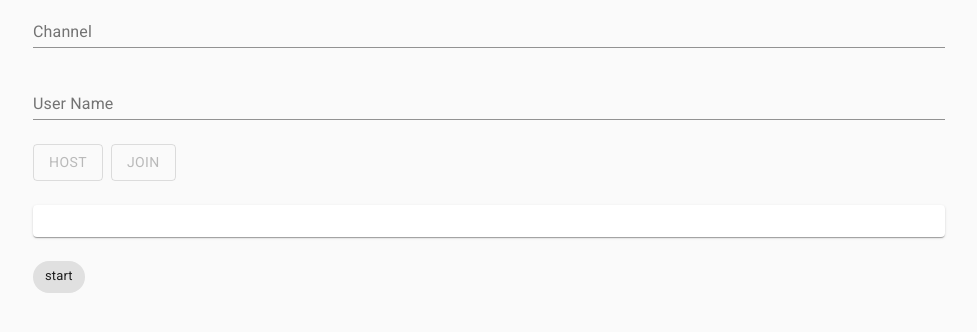
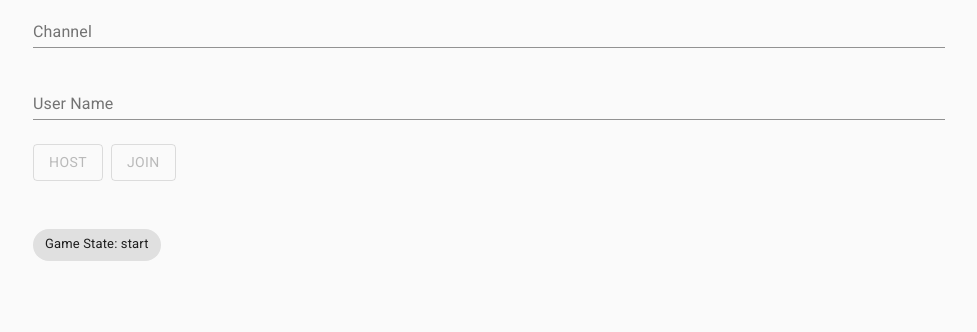
Before and after one commit to BillFugina/ppoker, a React (Create React App) app in the folder clientapp/: page / in a window 1280 px wide. Shown: the top 332 px of the page, without its empty margins (151-1128 px from the left). Built offline with nearby package versions, Linux system fonts and the light colour scheme.

Commit message:
add preliminary UI

```diff
--- a/clientapp/src/app-state/actions.ts
+++ b/clientapp/src/app-state/actions.ts
@@ -1,4 +1,4 @@
-import { ChannelMessage, AppState } from 'app-state/definitions'
+import { ChannelMessage, AppState, Value } from 'app-state/definitions'
 
 export const addUser = (user: string) => ({
   type: 'addUser' as const,
@@ -65,6 +65,24 @@ export const broadcastAction = (action: BroadcastableAction, recipient?: string)
   recipient,
 })
 
+export const openRound = () => ({
+  type: 'openRound' as const,
+})
+
+export const closeRound = () => ({
+  type: 'closeRound' as const,
+})
+
+export const startNewRound = () => ({
+  type: 'startNewRound' as const,
+})
+
+export const submitVote = (userName: string, value?: Value) => ({
+  type: 'submitVote' as const,
+  userName,
+  value,
+})
+
 export type BroadcastableAction =
   | ReturnType<typeof addUser>
   | ReturnType<typeof removeUser>
@@ -77,6 +95,10 @@ export type BroadcastableAction =
   | ReturnType<typeof broadcastState>
   | ReturnType<typeof leaveChannel>
   | ReturnType<typeof updateSendFunction>
+  | ReturnType<typeof openRound>
+  | ReturnType<typeof closeRound>
+  | ReturnType<typeof startNewRound>
+  | ReturnType<typeof submitVote>
 
 export type AppStateAction = BroadcastableAction | ReturnType<typeof broadcastAction>
 
--- a/clientapp/src/app-state/definitions.ts
+++ b/clientapp/src/app-state/definitions.ts
@@ -10,6 +10,33 @@ export const gameStates = [
 ] as const
 export type GameState = typeof gameStates[number]
 
+export const roundStates = ['waiting', 'open', 'closed'] as const
+
+export type RoundState = typeof roundStates[number]
+
+export type RoundValues = { [name: string]: Value | undefined }
+
+export type AppState = {
+  channelName: string
+  channelOwner: string
+  gameState: GameState
+  roundState: RoundState
+  roundValues: RoundValues
+  send?: (message: ChannelMessage) => any
+  userName: string
+  users: string[]
+}
+
+export const defaultAppState = (): AppState => ({
+  channelName: '',
+  channelOwner: '',
+  gameState: 'start',
+  roundState: 'waiting',
+  roundValues: {},
+  userName: '',
+  users: [],
+})
+
 export type ChannelMessage = {
   action: AppStateAction
   channel: string
@@ -19,19 +46,19 @@ export type ChannelMessage = {
   toUser?: string
 }
 
-export type AppState = {
-  channelName: string
-  channelOwner: string
-  gameState: GameState
-  send?: (message: ChannelMessage) => any
-  userName: string
-  users: string[]
+export const values = [0, 1, 2, 3, 5, 8, 13, 100, 101, 102] as const
+export const allValues = [...values]
+export type Value = typeof values[number]
+
+export const valueLabels: Record<Value, string> = {
+  0: '0',
+  1: '1',
+  2: '2',
+  3: '3',
+  5: '5',
+  8: '8',
+  13: '13',
+  100: '🙄',
+  101: '😫',
+  102: '🤣',
 }
-
-export const defaultAppState = (): AppState => ({
-  channelName: '',
-  channelOwner: '',
-  gameState: 'start',
-  userName: '',
-  users: [],
-})
--- a/clientapp/src/app-state/use-app-state.tsx
+++ b/clientapp/src/app-state/use-app-state.tsx
@@ -10,6 +10,7 @@ import {
   addUser,
   welcome,
   claimChannel,
+  joinChannel,
 } from 'app-state/actions'
 import { useChannel } from 'channel'
 import { newGuid } from 'system/guid'
@@ -35,8 +36,8 @@ const appStateReducer = (state: AppState, action: AppStateAction): TStateWithEff
     }
 
     sideEffects.push((state, dispatch) => {
-      const { channelOwner, users } = state
-      dispatch(broadcastAction(broadcastState({ channelOwner, users })))
+      const { channelOwner, users, roundState, roundValues } = state
+      dispatch(broadcastAction(broadcastState({ channelOwner, users, roundState, roundValues })))
     })
   } else if (action.type === 'removeUser') {
     if (state.users.includes(action.user)) {
@@ -87,6 +88,10 @@ const appStateReducer = (state: AppState, action: AppStateAction): TStateWithEff
         sideEffects.push((state, dispatch) => {
           dispatch(broadcastAction(claimChannel(state.channelName, state.userName)))
         })
+      } else if (state.gameState === 'joiningChannel') {
+        sideEffects.push((state, dispatch) => {
+          dispatch(joinChannel(state.channelName, state.userName))
+        })
       }
     }
   } else if (action.type === 'joinChannel') {
@@ -132,7 +137,45 @@ const appStateReducer = (state: AppState, action: AppStateAction): TStateWithEff
     if (state.gameState === 'joiningChannel') {
       result = { ...state, gameState: 'playerView' }
     }
-  } else {
+  } else if (action.type === 'openRound') {
+    if (isOwner && state.gameState === 'ownerView') {
+      sideEffects.push((state, dispatch) => {
+        dispatch(broadcastAction(action))
+      })
+    }
+    result = { ...state, roundState: 'open', roundValues: {} }
+  } else if (action.type === 'closeRound') {
+    if (isOwner && state.gameState === 'ownerView') {
+      sideEffects.push((state, dispatch) => {
+        dispatch(broadcastAction(action))
+      })
+    }
+    result = { ...state, roundState: 'closed' }
+  } else if (action.type === 'startNewRound') {
+    if (isOwner && state.gameState === 'ownerView') {
+      sideEffects.push((state, dispatch) => {
+        dispatch(broadcastAction(action))
+      })
+    }
+    result = { ...state, roundState: 'waiting', roundValues: {} }
+  } else if (action.type === 'submitVote') {
+    if (isOwner && state.gameState === 'ownerView' && state.roundState === 'open') {
+      const roundValues = { ...state.roundValues, [action.userName]: action.value }
+      result = { ...state, roundValues }
+
+      sideEffects.push((state, dispatch) => {
+        dispatch(broadcastAction(broadcastState({ roundValues: result.roundValues })))
+      })
+    } else if (state.gameState === 'playerView' && state.roundState === 'open') {
+      sideEffects.push((state, dispatch) => {
+        dispatch(broadcastAction(action, state.channelOwner))
+      })
+      result = { ...state, roundValues: { [state.userName]: action.value } }
+    }
+  }
+
+  //
+  else {
     assertNever(action)
   }
 
--- a/clientapp/src/components/main.tsx
+++ b/clientapp/src/components/main.tsx
@@ -5,11 +5,15 @@ import CssBaseline from '@material-ui/core/CssBaseline'
 // import Typography from '@material-ui/core/Typography'
 import Container from '@material-ui/core/Container'
 import { TextField, Grid, Button, Paper, Theme, createStyles, makeStyles, Chip } from '@material-ui/core'
+import { allValues, valueLabels, Value } from 'app-state/definitions'
 
 interface MainProps {}
 
 const useStyles = makeStyles((theme: Theme) =>
   createStyles({
+    button: {
+      marginRight: theme.spacing(1),
+    },
     chip: {
       margin: theme.spacing(0.5),
     },
@@ -55,9 +59,23 @@ const Main: React.FunctionComponent<MainProps> = props => {
     }
   }
 
+  const handleOpenRoundClick = () => dispatch(Action.openRound())
+  const handleCloseRoundClick = () => dispatch(Action.closeRound())
+  const handleStartNewRoundClick = () => dispatch(Action.startNewRound())
+
   const canJoin = state.userName !== '' && state.channelName !== ''
 
   const classes = useStyles()
+
+  const isPlaying = state.gameState === 'ownerView' || state.gameState === 'playerView'
+  const isSettingUp = !isPlaying && state.gameState !== 'claimingChannel' && state.gameState !== 'joiningChannel'
+
+  const userValue = state.roundValues[state.userName]
+
+  const handleValueButtonClick = (value: Value) => () => {
+    const valueToSubmit = value === userValue ? undefined : value
+    dispatch(Action.submitVote(state.userName, valueToSubmit))
+  }
 
   return (
     <>
@@ -66,6 +84,7 @@ const Main: React.FunctionComponent<MainProps> = props => {
         <Grid container justify='center' alignItems='baseline' spacing={3}>
           <Grid item xs={12}>
             <TextField
+              disabled={isPlaying}
               fullWidth={true}
               id='channel-input'
               label='Channel'
@@ -76,6 +95,7 @@ const Main: React.FunctionComponent<MainProps> = props => {
           </Grid>
           <Grid item xs={12}>
             <TextField
+              disabled={isPlaying}
               fullWidth
               id='user-input'
               label='User Name'
@@ -84,35 +104,100 @@ const Main: React.FunctionComponent<MainProps> = props => {
               value={userName}
             />
           </Grid>
+
+          {isSettingUp ? (
             <Grid item xs={12}>
-            <Grid container spacing={1}>
-              <Grid item>
-                <Button disabled={!canJoin} variant='outlined' onClick={handleHostClick}>
+              <div>
+                <Button className={classes.button} disabled={!canJoin} variant='outlined' onClick={handleHostClick}>
                   Host
                 </Button>
-              </Grid>
-              <Grid item>
-                <Button disabled={!canJoin} variant='outlined' onClick={handleJoinClick}>
+                <Button className={classes.button} disabled={!canJoin} variant='outlined' onClick={handleJoinClick}>
                   Join
                 </Button>
+              </div>
             </Grid>
+          ) : null}
+
+          {state.gameState === 'ownerView' ? (
+            <Grid item xs={12}>
+              <div>
+                {state.roundState === 'waiting' ? (
+                  <Button
+                    className={classes.button}
+                    disabled={!canJoin}
+                    variant='outlined'
+                    onClick={handleOpenRoundClick}
+                  >
+                    Open Round
+                  </Button>
+                ) : null}
+
+                {state.roundState === 'open' ? (
+                  <Button
+                    className={classes.button}
+                    disabled={!canJoin}
+                    variant='outlined'
+                    onClick={handleCloseRoundClick}
+                  >
+                    End Round
+                  </Button>
+                ) : null}
+
+                {state.roundState === 'closed' ? (
+                  <Button
+                    className={classes.button}
+                    disabled={!canJoin}
+                    variant='outlined'
+                    onClick={handleStartNewRoundClick}
+                  >
+                    Start New Round
+                  </Button>
+                ) : null}
+              </div>
             </Grid>
-          </Grid>
+          ) : null}
+
           <Grid item xs={12}>
-            <Paper className={classes.paper}>
-              {state.users.map(user => (
+            <Paper className={classes.button}>
+              {state.users.map(user => {
+                const value = state.roundValues[user]
+                const label = value !== undefined ? `${user}: ${valueLabels[value]}` : user
+                const result = (
                   <Chip
                     className={classes.chip}
                     key={user}
-                  label={user}
+                    label={label}
                     color={user === state.channelOwner ? 'primary' : 'default'}
                   />
-              ))}
+                )
+
+                return result
+              })}
             </Paper>
           </Grid>
+
           <Grid item xs={12}>
-            <Chip label={state.gameState} />
+            <Chip label={`Game State: ${state.gameState}`} />
+            {state.gameState === 'ownerView' || state.gameState === 'playerView' ? (
+              <Chip label={`Round State: ${state.roundState}`} />
+            ) : null}
           </Grid>
+
+          {state.gameState === 'playerView' && state.roundState === 'open' ? (
+            <Grid item xs={12}>
+              {allValues.map(v => (
+                <Button
+                  className={classes.button}
+                  key={v}
+                  onClick={handleValueButtonClick(v)}
+                  variant={userValue === v ? 'contained' : 'outlined'}
+                  size='large'
+                >
+                  {valueLabels[v]}
+                </Button>
+              ))}
+            </Grid>
+          ) : null}
         </Grid>
       </Container>
     </>
```
Lines whose indentation alone changed are shown as unchanged.
